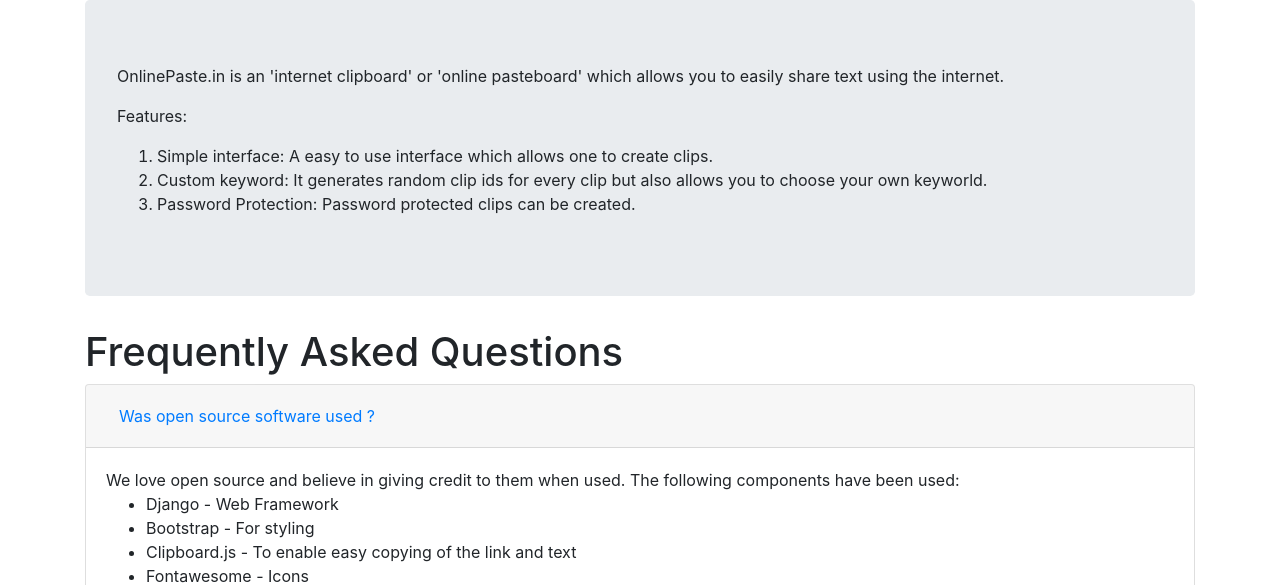
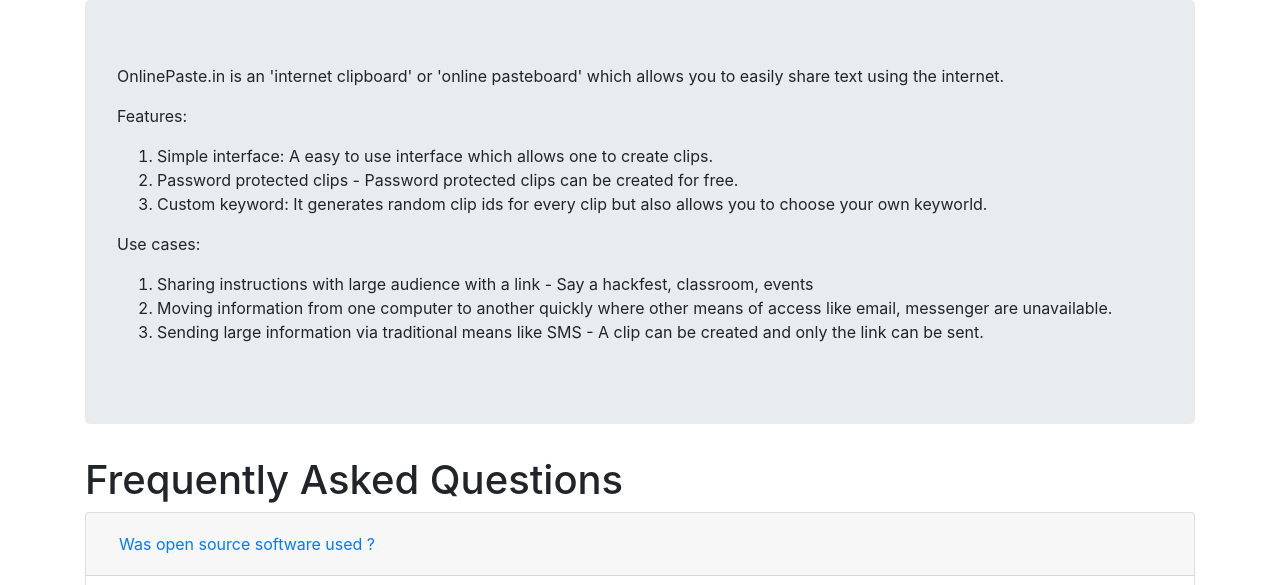
Before and after one commit to rajahks/onlinepaste, a Django app: page /faq/ in a window 1280 px wide. Shown: the part 56-641 px from the top of the page. Run offline with Django 3.2, Linux system fonts and the light colour scheme; some libraries are stand-ins or nearby versions.

Commit message:
Adding use cases to faq

```diff
--- a/Clipstore/templates/clip/faq.html
+++ b/Clipstore/templates/clip/faq.html
@@ -11,11 +11,26 @@
         Simple interface: A easy to use interface which allows one to create clips.
       </li>
       <li>
+        Password protected clips - Password protected clips can be created for free.
+      </li>
+      <li>
         Custom keyword: It generates random clip ids for every clip but also allows you to choose
         your own keyworld.
       </li>
+
+    </ol>
+  </p>
+
+  <p>Use cases:
+    <ol>
       <li>
-        Password Protection: Password protected clips can be created.
+        Sharing instructions with large audience with a link - Say a hackfest, classroom, events
+      </li>
+      <li>
+        Moving information from one computer to another quickly where other means of access like email, messenger are unavailable.
+      </li>
+      <li>
+        Sending large information via traditional means like SMS - A clip can be created and only the link can be sent.
       </li>
     </ol>
   </p>
```
